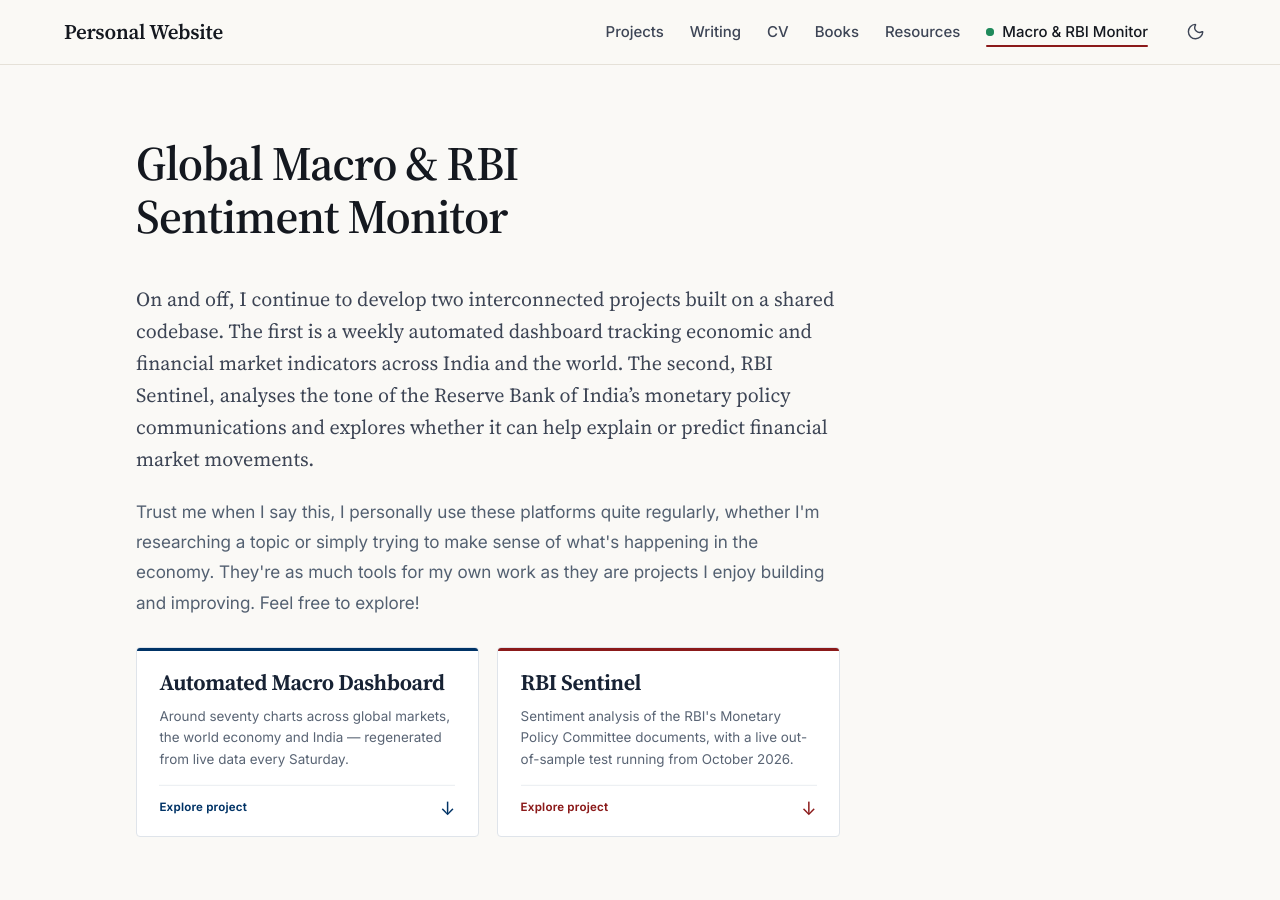
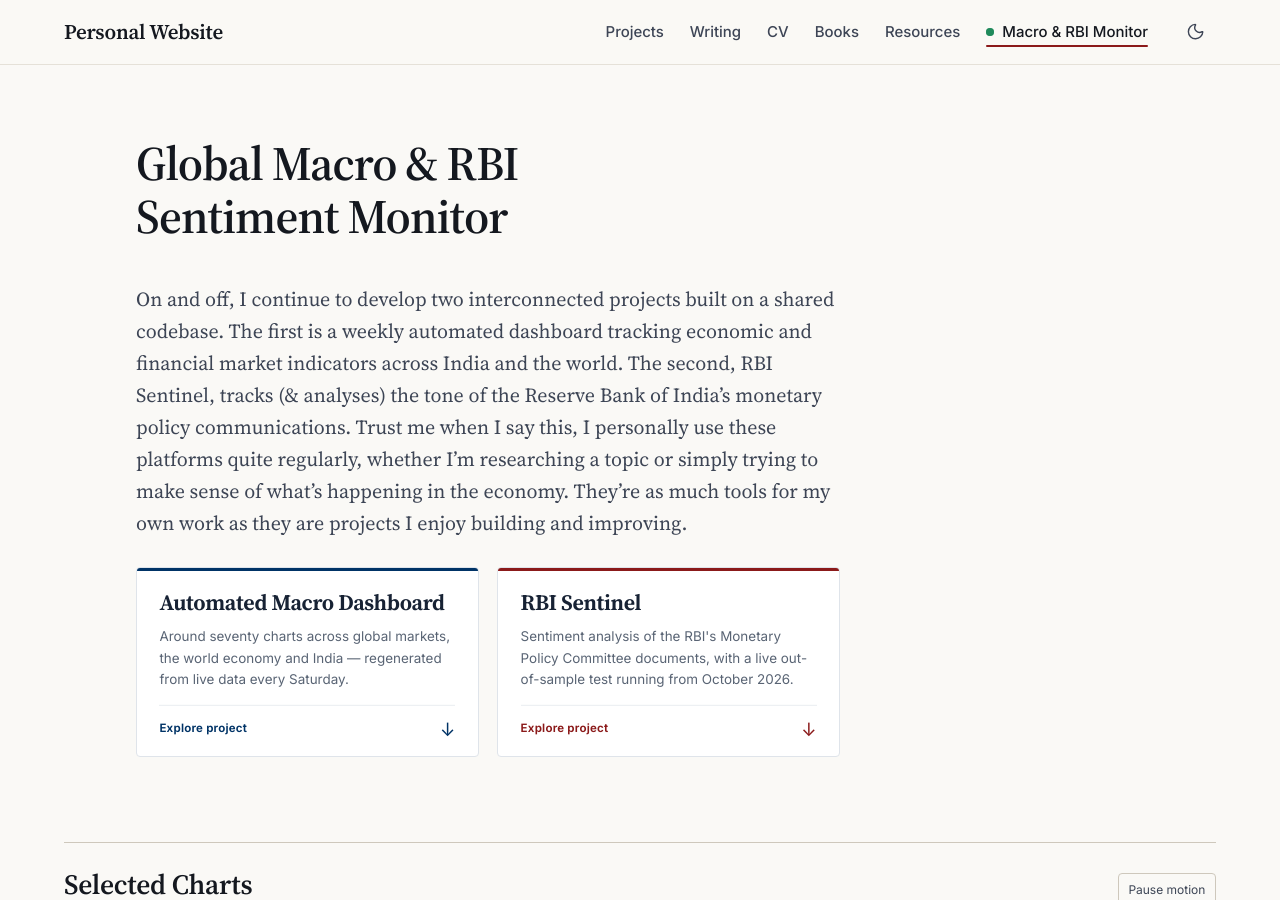
Before and after one commit to shreyasxi/shreyasxi.github.io, a Jekyll site: the page built from _pages/economics-hub.md, in a window 1280 px wide and 900 px high. Built offline with Jekyll 4.4.1, drawn with Linux system fonts in a browser that asks for light colours.

Commit message:
Refactor economics-hub content for clarity
Removed personal note and integrated its content into the main text for better flow.

```diff
--- a/_pages/economics-hub.md
+++ b/_pages/economics-hub.md
@@ -10,11 +10,7 @@
 ---
 
 
-On and off, I continue to develop two interconnected projects built on a shared codebase. The first is a weekly automated dashboard tracking economic and financial market indicators across India and the world. The second, RBI Sentinel, analyses the tone of the Reserve Bank of India's monetary policy communications and explores whether it can help explain or predict financial market movements.
-
-<p class="eh-personal-note">
-Trust me when I say this, I personally use these platforms quite regularly, whether I'm researching a topic or simply trying to make sense of what's happening in the economy. They're as much tools for my own work as they are projects I enjoy building and improving. Feel free to explore!
-</p>
+On and off, I continue to develop two interconnected projects built on a shared codebase. The first is a weekly automated dashboard tracking economic and financial market indicators across India and the world. The second, RBI Sentinel, tracks (& analyses) the tone of the Reserve Bank of India's monetary policy communications. Trust me when I say this, I personally use these platforms quite regularly, whether I'm researching a topic or simply trying to make sense of what's happening in the economy. They're as much tools for my own work as they are projects I enjoy building and improving.
 
 <style>
 /* =========================================
```
